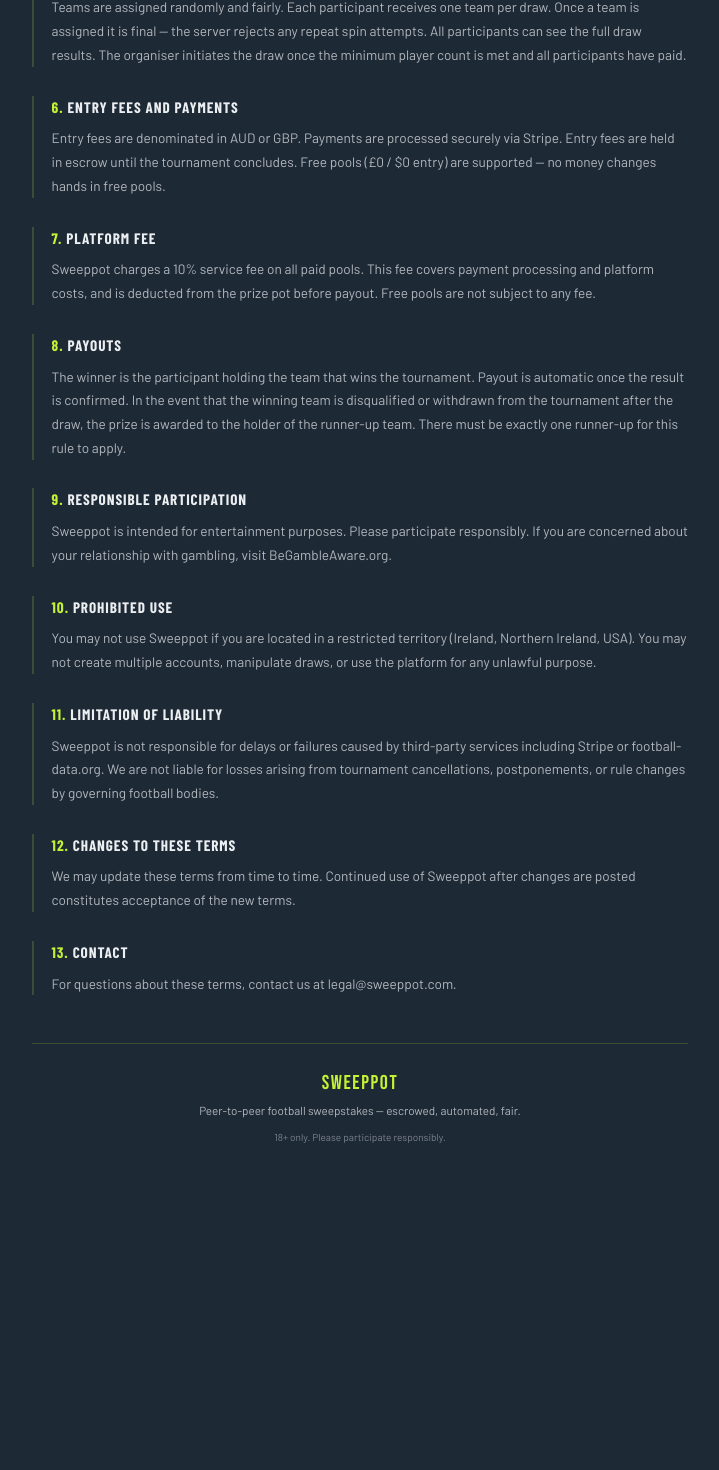
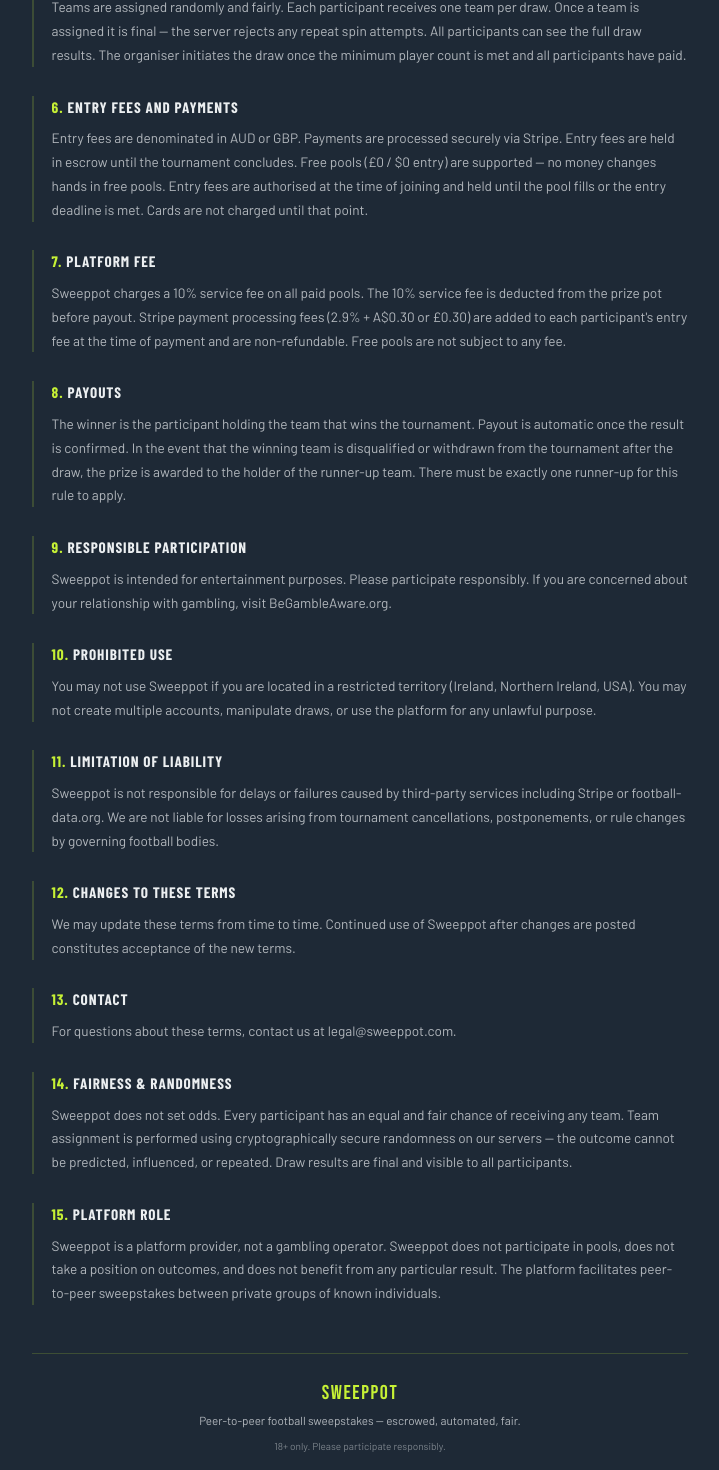
Before and after one commit to rowancoding/sweeppot, a Next.js app: page /terms in a window 1280 px wide. Shown: the part 815-2285 px from the top of the page, without its empty margins (280-999 px from the left). Before the commit the page ends 2104 px from the top, so only its background shows below. Built offline with nearby package versions, Linux system fonts and the light colour scheme; a web font is replaced by a local one.

Commit message:
legal: clarify auth holds, fee structure, fairness, and platform role in ToS

```diff
--- a/app/terms/page.tsx
+++ b/app/terms/page.tsx
@@ -29,12 +29,12 @@
   {
     n: 6,
     title: "Entry Fees and Payments",
-    body: "Entry fees are denominated in AUD or GBP. Payments are processed securely via Stripe. Entry fees are held in escrow until the tournament concludes. Free pools (£0 / $0 entry) are supported — no money changes hands in free pools.",
+    body: "Entry fees are denominated in AUD or GBP. Payments are processed securely via Stripe. Entry fees are held in escrow until the tournament concludes. Free pools (£0 / $0 entry) are supported — no money changes hands in free pools. Entry fees are authorised at the time of joining and held until the pool fills or the entry deadline is met. Cards are not charged until that point.",
   },
   {
     n: 7,
     title: "Platform Fee",
-    body: "Sweeppot charges a 10% service fee on all paid pools. This fee covers payment processing and platform costs, and is deducted from the prize pot before payout. Free pools are not subject to any fee.",
+    body: "Sweeppot charges a 10% service fee on all paid pools. The 10% service fee is deducted from the prize pot before payout. Stripe payment processing fees (2.9% + A$0.30 or £0.30) are added to each participant's entry fee at the time of payment and are non-refundable. Free pools are not subject to any fee.",
   },
   {
     n: 8,
@@ -65,6 +65,16 @@
     n: 13,
     title: "Contact",
     body: "For questions about these terms, contact us at legal@sweeppot.com.",
+  },
+  {
+    n: 14,
+    title: "Fairness & Randomness",
+    body: "Sweeppot does not set odds. Every participant has an equal and fair chance of receiving any team. Team assignment is performed using cryptographically secure randomness on our servers — the outcome cannot be predicted, influenced, or repeated. Draw results are final and visible to all participants.",
+  },
+  {
+    n: 15,
+    title: "Platform Role",
+    body: "Sweeppot is a platform provider, not a gambling operator. Sweeppot does not participate in pools, does not take a position on outcomes, and does not benefit from any particular result. The platform facilitates peer-to-peer sweepstakes between private groups of known individuals.",
   },
 ];
 
```
